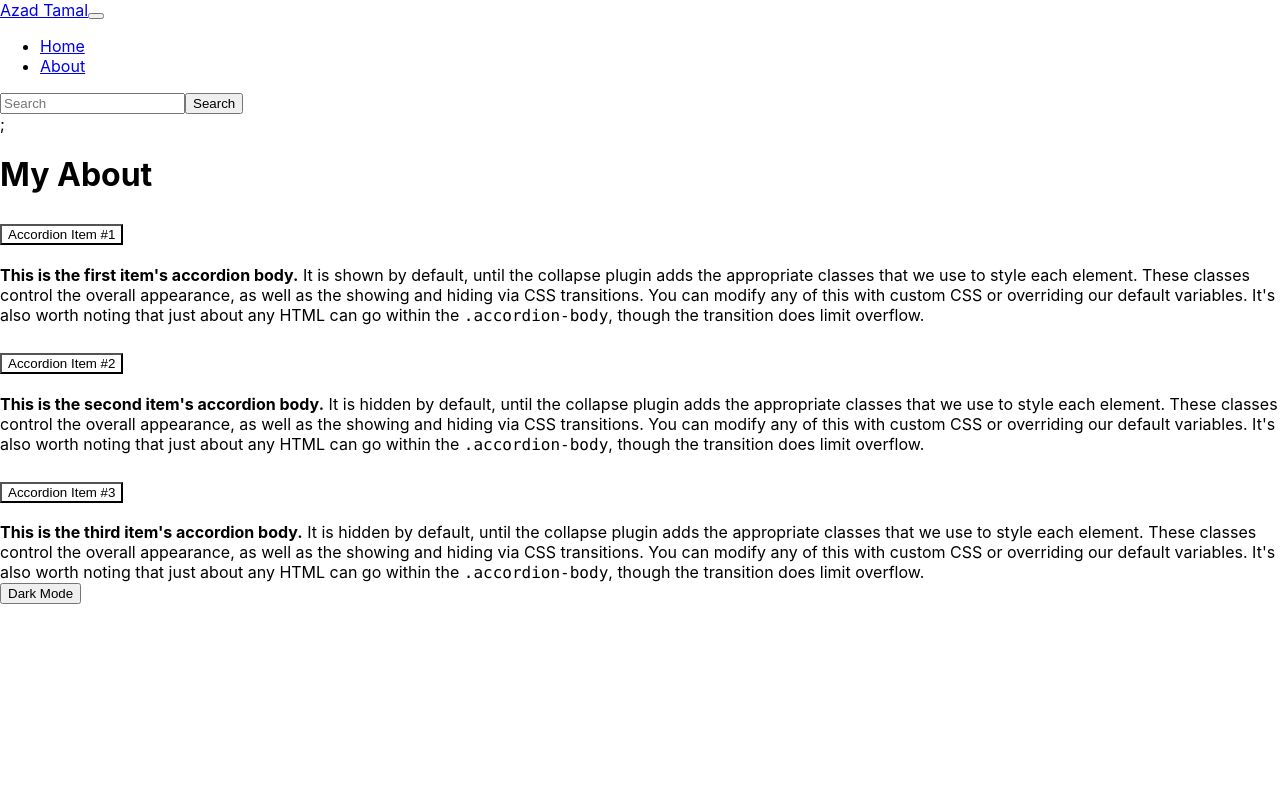
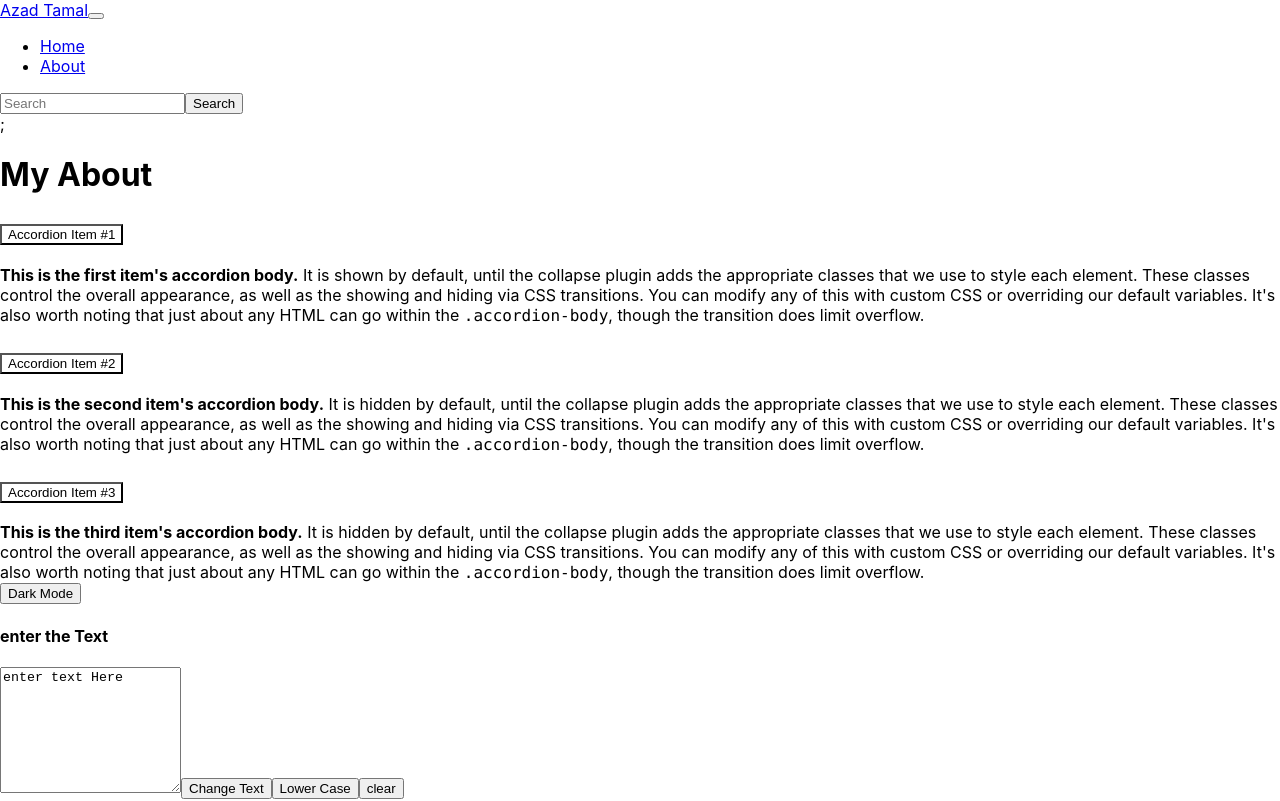
Before and after one commit to MrAzadT/react-my-app-2, a React (Create React App) app: page / in a window 1280 px wide. Shown: the top 801 px of the page. Built offline with nearby package versions, Linux system fonts and the light colour scheme; the HTML template or start-up script is replaced by a standard one.

Commit message:
function

```diff
--- a/src/App.js
+++ b/src/App.js
@@ -1,13 +1,13 @@
 import "./App.css";
 import About from "./components/About";
 import Navbar from "./components/Navbar";
-// import Text from "./components/Text";
+import Text from "./components/Text";
 function App() {
   return (
     <div>
       <Navbar title="Azad Tamal" about="About" />;
-      {/* <Text heading="enter the Text" /> */}
       <About heading="My About" />
+      <Text heading="enter the Text" />
     </div>
   );
 }
```
